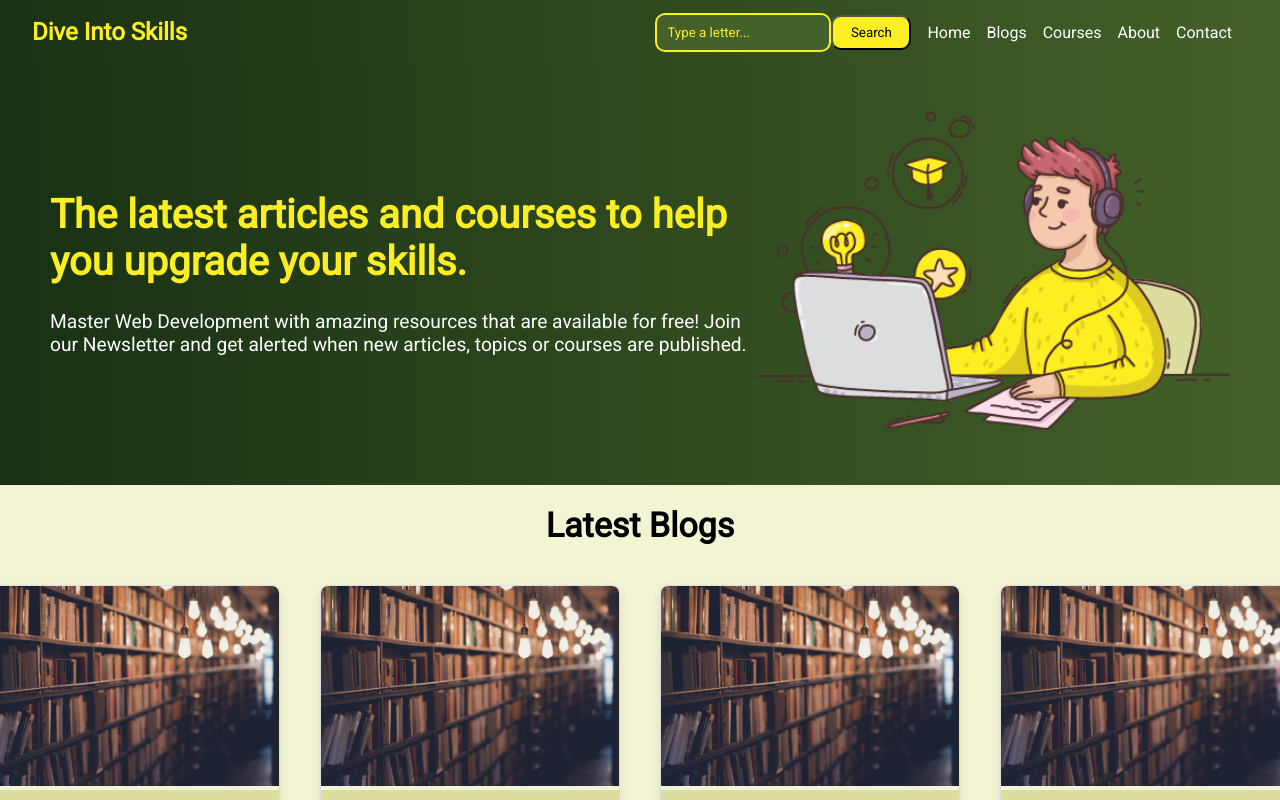
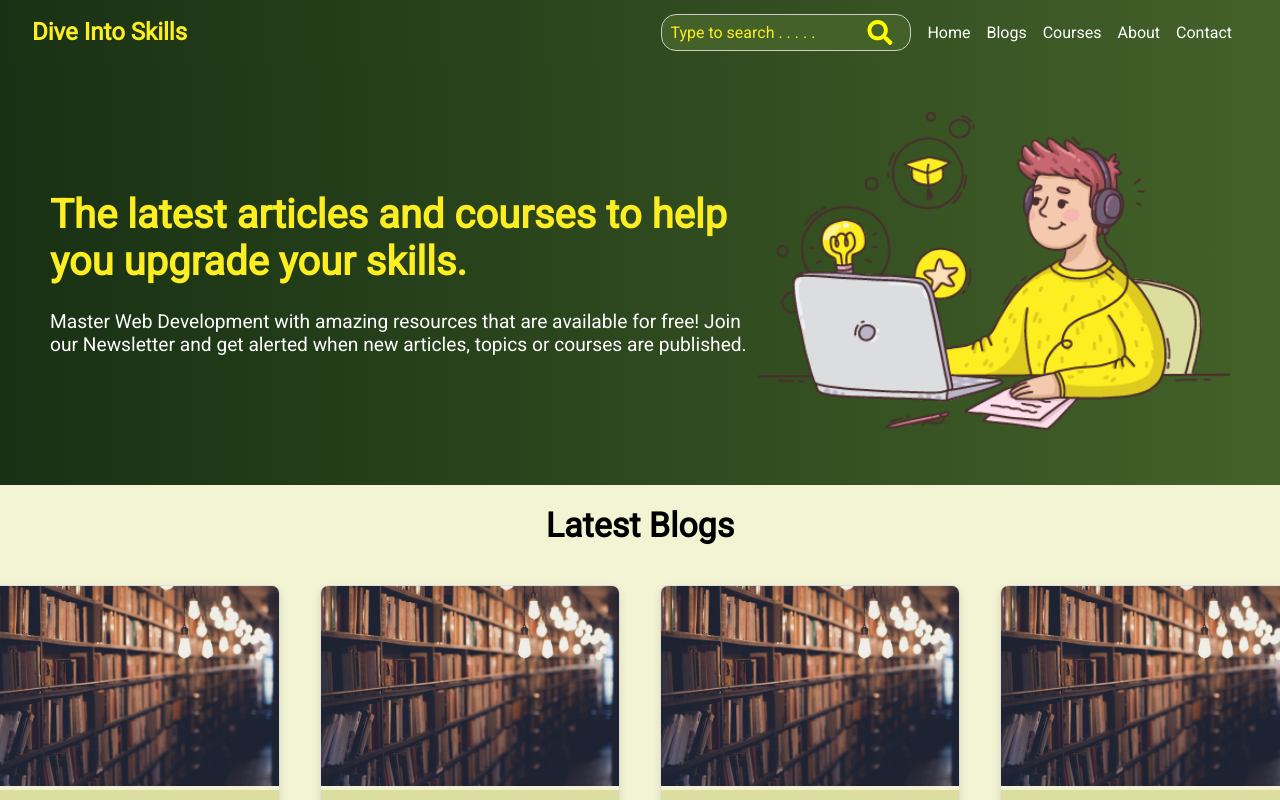
Before and after one commit to sahilbhardwaj-tmpl/DiveIntoSkills, a React (Vite) app: page / in a window 1280 px wide. Shown: the top 800 px of the page. Built offline with nearby package versions, Linux system fonts and the light colour scheme.

Commit message:
Updated search component and inserted search icon inisde search bar

```diff
--- a/src/components/SearchBar.jsx
+++ b/src/components/SearchBar.jsx
@@ -3,6 +3,7 @@ import { useState, useEffect } from 'react';
 import axios from 'axios';
 import toast from 'react-hot-toast';
 import './SearchBarStyles.css'
+import { FaSearch } from "react-icons/fa";
 function SearchBar() {
     const [searchTerm, setSearchTerm] = useState('');
     const [searchResults, setSearchResults] = useState([]);
@@ -34,14 +35,14 @@ function SearchBar() {
     };
     return (
         <div className='search-bar-container'>
-            <div>
-                <input
+            <div className='search-bar'>
+                <input className='search-bar-input'
                     type="text"
-                    placeholder="Type a letter..."
+                    placeholder="Type to search . . . . ."
                     value={searchTerm}
                     onChange={(e) => setSearchTerm(e.target.value)}
                 />
-                <button className='search-button'>Search</button>
+                <span  className="search-icon">{<FaSearch style={{width:'50px',height:'25px',color:'yellow'}}/>}</span>
             </div>
             {searchResults.length > 0 && (
                 <div className="result-dialog-box">
--- a/src/components/SearchBarStyles.css
+++ b/src/components/SearchBarStyles.css
@@ -1,12 +1,30 @@
-.search-button{
-    border-radius: 10px;
-    background: #FCEE21;
-    width: 80px;
-    height: 35px
-}
+.search-bar {
+    position: relative;
+    display: flex;
+    align-items: center;
+    width: 250px;
+  }
+.search-bar-input {
+    width: 100%;
+    padding: 8px;
+    border: 1px solid #ccc;
+    border-radius: 15px;
+    font-size: 16px;
+  }
+  .search-icon {
+    position: absolute;
+    right: 6px;
+    top: 6px;
+    cursor: pointer;
+    font-size: 18px;
+  }
+
 .result-dialog-box{
     width: '400px';
     height: '400px';
     overflow: 'auto';
     border: '1px solid #ccc'
 }
+@media (max-width: 768px) {
+
+}
```
